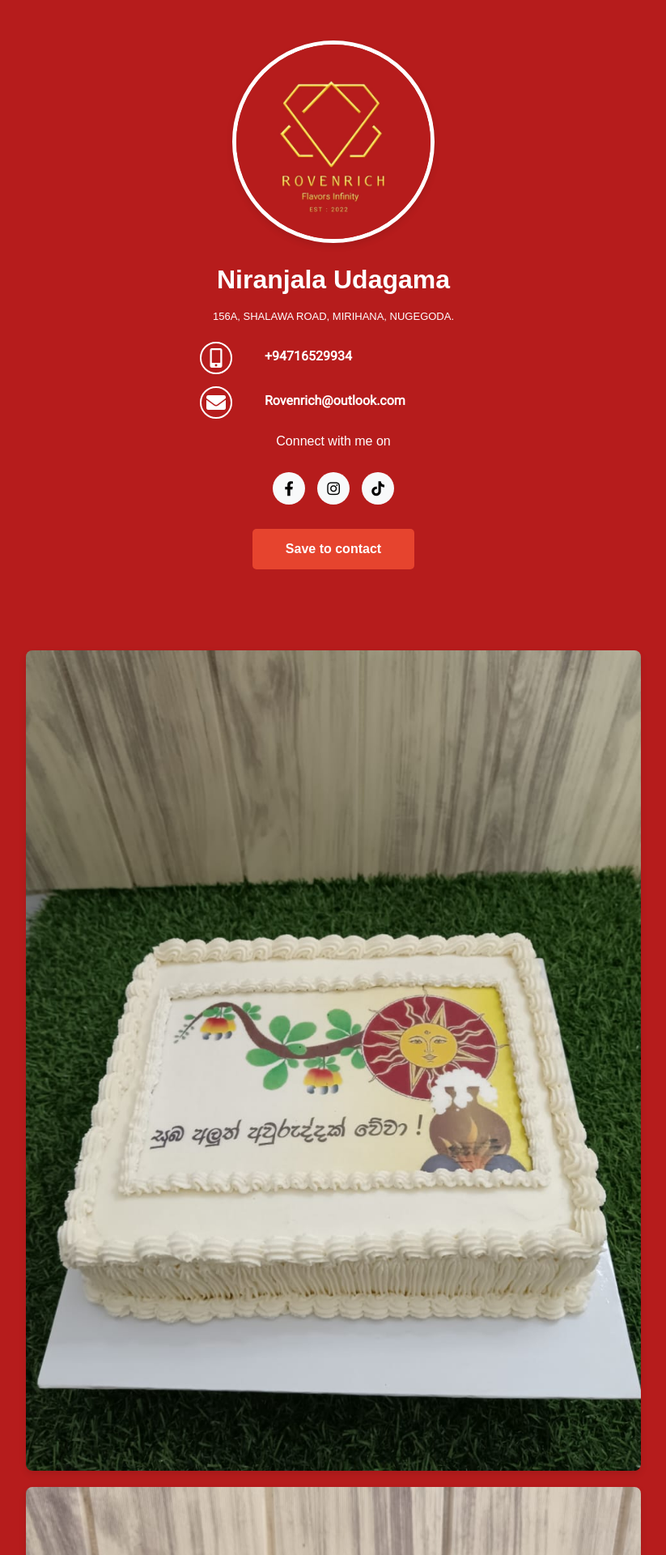
After one commit to infivepvt/template_master, a PHP site: page /rovenrich in a window 1280 px wide. The commit adds this page. Shown: the top 1920 px of the page at 81% size, without its empty margins (228-1051 px from the left). Run offline with PHP 8.4, Linux system fonts and the light colour scheme.

Commit message:
rovenrich

```diff
--- a/router.php
+++ b/router.php
@@ -49,6 +49,7 @@ $routes = [
 
     // Client templates
     'Test' => 'templates/Test.php',
+    'rovenrich' => 'templates/rovenrich.php',
 ];
 
 // Handle the request
--- /dev/null
+++ b/templates/rovenrich.php
@@ -0,0 +1,284 @@
+<!DOCTYPE html>
+<html lang="en">
+
+<head>
+    <meta charset="UTF-8">
+    <meta name="viewport" content="width=device-width, initial-scale=1.0">
+    <link rel="icon" type="image/x-icon" href="Images/Logo1.ico">
+    <link href="https://fonts.googleapis.com/css2?family=Roboto&display=swap" rel="stylesheet">
+    <title>Carl Protton - Business Card</title>
+    <style>
+        /* Basic reset and styling */
+        * {
+            margin: 0;
+            padding: 0;
+            box-sizing: border-box;
+            font-family: Arial, sans-serif;
+        }
+
+        body {
+            background-color: #b61c1c;
+            color: #333;
+            line-height: 1.6;
+        }
+
+        .container {
+            max-width: 800px;
+            margin: 0 auto;
+            padding: 20px;
+        }
+
+        /* Header section */
+        .profile-header {
+            text-align: center;
+            padding: 30px 0;
+        }
+
+        .profile-image {
+            width: 250px;
+            height: 250px;
+            border-radius: 50%;
+            object-fit: cover;
+            margin: 0 auto 20px;
+            display: block;
+            border: 5px solid white;
+            box-shadow: 0 4px 8px rgba(0, 0, 0, 0.1);
+        }
+
+        h1,
+        h2 {
+            color: #222;
+            margin-bottom: 10px;
+        }
+
+        .title {
+            font-weight: normal;
+            margin-bottom: 20px;
+        }
+
+        /* About section */
+        .about-section {
+            text-align: center;
+            margin: 40px 0;
+        }
+
+        .about-section p {
+            max-width: 600px;
+            margin: 0 auto 30px;
+        }
+
+        /* Images section */
+        .image-gallery {
+            display: flex;
+            flex-wrap: wrap;
+            justify-content: center;
+            gap: 20px;
+            margin: 30px 0;
+        }
+
+        .image-gallery img {
+            max-width: 100%;
+            height: auto;
+            border-radius: 8px;
+            box-shadow: 0 4px 8px rgba(0, 0, 0, 0.1);
+        }
+
+        /* Button */
+        .save-button {
+            display: block;
+            width: 200px;
+            margin: 30px auto;
+            padding: 12px 20px;
+            background-color: rgb(230, 68, 46);
+            color: white;
+            text-align: center;
+            text-decoration: none;
+            border-radius: 5px;
+            font-weight: bold;
+            transition: background-color 0.3s;
+            cursor: pointer;
+        }
+
+        .save-button:hover {
+            background-color:rgb(218, 31, 7);
+        }
+
+        /* Footer */
+        footer {
+            text-align: center;
+            padding: 20px;
+            color: #777;
+            font-size: 14px;
+        }
+
+        /* editable */
+        /* Contact info sections */
+        .contact-section {
+            display: flex;
+            justify-content: center;
+            margin: 15px 0;
+            margin-right: 50px;
+        }
+
+        .contact-icon {
+            width: 40px;
+            height: 40px;
+            text-align: center;
+            font-size: 24px;
+            color: white;
+            border: 2px solid #ffffff;
+            border-radius: 50%;
+            display: flex;
+            align-items: center;
+            justify-content: center;
+            cursor: pointer;
+        }
+
+        .contact-details {
+            width: 200px;
+            margin-top: 5px;
+            font-size: 20px;
+            font-weight: bold;
+            text-align: start;
+            margin-left: 40px;
+        }
+
+        .contact-d {
+            color: white;
+            font-family: 'Roboto', sans-serif;
+            font-size: 16px;
+        }
+        .social-icons {
+            display: flex;
+            justify-content: center;
+            gap: 15px;
+        }
+
+        .social-icon {
+            width: 40px;
+            height: 40px;
+            border-radius: 50%;
+            background: #f8f9fa;
+            display: flex;
+            align-items: center;
+            justify-content: center;
+            color:rgb(0, 0, 0);
+            font-size: 18px;
+            transition: all 0.3s ease;
+            text-decoration: none;
+        }
+
+        .social-icon:hover {
+            background:rgb(238, 97, 92);
+            color: white;
+        }
+    </style>
+    <link rel="stylesheet" href="https://cdnjs.cloudflare.com/ajax/libs/font-awesome/5.15.4/css/all.min.css">
+</head>
+
+<body>
+    <div class="container">
+        <header class="profile-header">
+            <img src="profile_img/client_profile/rovenrich-p.png" alt="Carl Protton" class="profile-image">
+            <h1 style="color: white;"> Niranjala Udagama</h1>
+            <p class="title" style="color: white; font-size: 13px; text-transform: uppercase;">
+            156A, Shalawa road, Mirihana, Nugegoda.
+            </p>
+
+
+            <div class="contact-section">
+                <div class="contact-icon">
+                    <i class="fas fa-mobile-alt" onclick="window.open('tel:+94716529934', '_self')"></i>
+                </div>
+                <div class="contact-details">
+                    <p class="contact-d">+94716529934</p>
+                </div>
+            </div>
+
+            <div class="contact-section">
+                <div class="contact-icon">
+                    <i class="fas fa-envelope" onclick="window.open('Rovenrich@outlook.com', '_self')"></i>
+                </div>
+                <div class="contact-details">
+                    <p class="contact-d">Rovenrich@outlook.com</p>
+                </div>
+            </div>
+
+
+            <p style="color:white">Connect with me on</p>
+            <br>
+            <div class="social-icons">
+                <a href="https://www.facebook.com/share/16N3HwxMYD/?mibextid=qi2Omg" class="social-icon"><i class="fab fa-facebook-f"></i></a>
+                <a href="https://www.instagram.com/rovenrich?igsh=MWh2YWcxaHZvNmw5cw==" class="social-icon"><i class="fab fa-instagram"></i></a>
+                <a href="https://www.tiktok.com/@rovenrichcakes?_t=ZS-8w6DFvnymOo&_r=1" class="social-icon"><i class="fab fa-tiktok"></i></a>
+            </div>
+            <a href="#" class="save-button" id="saveContact">Save to contact</a>
+        </header>
+
+        <section class="about-section">
+            <!-- <h2 style="color: white;">About Me</h2>
+            <p style="color: white;">Lorem ipsum dolor sit amet, consectetur adipiscing elit. Ut elit tellus, luctus nec
+                ullamcorper mattis,
+                pulvinar dapibus leo.</p> -->
+
+            <div class="image-gallery">
+                <img src="gallery_img/client_gallerys/rovenrich-g1.jpeg" alt="Business man back view">
+                <img src="gallery_img/client_gallerys/rovenrich-g2.jpeg" alt="Business man back view">
+                <img src="gallery_img/client_gallerys/rovenrich-g3.jpeg" alt="Business man back view">
+                <img src="gallery_img/client_gallerys/rovenrich-g4.jpeg" alt="Business man back view">
+                <img src="gallery_img/client_gallerys/rovenrich-g5.jpeg" alt="Business man back view">
+                <img src="gallery_img/client_gallerys/rovenrich-g6.jpeg" alt="Business man back view">
+                <img src="gallery_img/client_gallerys/rovenrich-g7.jpeg" alt="Business man back view">
+                <img src="gallery_img/client_gallerys/rovenrich-g8.jpeg" alt="Business man back view">
+                <img src="gallery_img/client_gallerys/rovenrich-g9.jpeg" alt="Business man back view">
+                <img src="gallery_img/client_gallerys/rovenrich-g10.jpeg" alt="Business man back view">
+                <img src="gallery_img/client_gallerys/rovenrich-g11.jpeg" alt="Business man back view">
+                <img src="gallery_img/client_gallerys/rovenrich-g12.jpeg" alt="Business man back view">
+                <img src="gallery_img/client_gallerys/rovenrich-g13.jpeg" alt="Business man back view">
+                <img src="gallery_img/client_gallerys/rovenrich-g14.jpeg" alt="Business man back view">
+                <img src="gallery_img/client_gallerys/rovenrich-g15.jpeg" alt="Business man back view">
+                <img src="gallery_img/client_gallerys/rovenrich-g16.jpeg" alt="Business man back view">
+
+            </div>
+
+
+        </section>
+    </div>
+
+    <footer style="color: white;">
+        <p>Infive Pvt Ltd. All rights reserved.</p>
+    </footer>
+
+    <script>
+       document.getElementById('saveContact').addEventListener('click', function(e) {
+    e.preventDefault();
+
+    // Create VCF content
+    const vcfContent = `BEGIN:VCARD
+VERSION:3.0
+FN:Niranjala Udagama
+N:Udagama;Niranjala;;;
+ADR:;;156A Shalawa Road;Mirihana;Nugegoda;;Sri Lanka
+TEL;TYPE=CELL,VOICE:+94716529934
+EMAIL;TYPE=PERSONAL,INTERNET:Rovenrich@outlook.com
+URL:carlprotton.com
+REV:${new Date().toISOString().split('T')[0].replace(/-/g, '')}
+END:VCARD`;
+
+    // Create download link
+    const blob = new Blob([vcfContent], { type: 'text/vcard' });
+    const url = URL.createObjectURL(blob);
+
+    const link = document.createElement('a');
+    link.href = url;
+    link.download = 'Niranjala_Udagama.vcf';
+    document.body.appendChild(link);
+    link.click();
+
+    // Clean up
+    document.body.removeChild(link);
+    URL.revokeObjectURL(url);
+});
+    </script>
+</body>
+</html>
```
Also changed, not shown: gallery_img/client_gallerys/rovenrich-g1.jpeg (added), gallery_img/client_gallerys/rovenrich-g10.jpeg (added), gallery_img/client_gallerys/rovenrich-g11.jpeg (added), gallery_img/client_gallerys/rovenrich-g12.jpeg (added), gallery_img/client_gallerys/rovenrich-g13.jpeg (added), gallery_img/client_gallerys/rovenrich-g14.jpeg (added), gallery_img/client_gallerys/rovenrich-g15.jpeg (added), gallery_img/client_gallerys/rovenrich-g16.jpeg (added), gallery_img/client_gallerys/rovenrich-g2.jpeg (added), gallery_img/client_gallerys/rovenrich-g3.jpeg (added), gallery_img/client_gallerys/rovenrich-g4.jpeg (added), gallery_img/client_gallerys/rovenrich-g5.jpeg (added), gallery_img/client_gallerys/rovenrich-g6.jpeg (added), gallery_img/client_gallerys/rovenrich-g7.jpeg (added), 3 more files.
